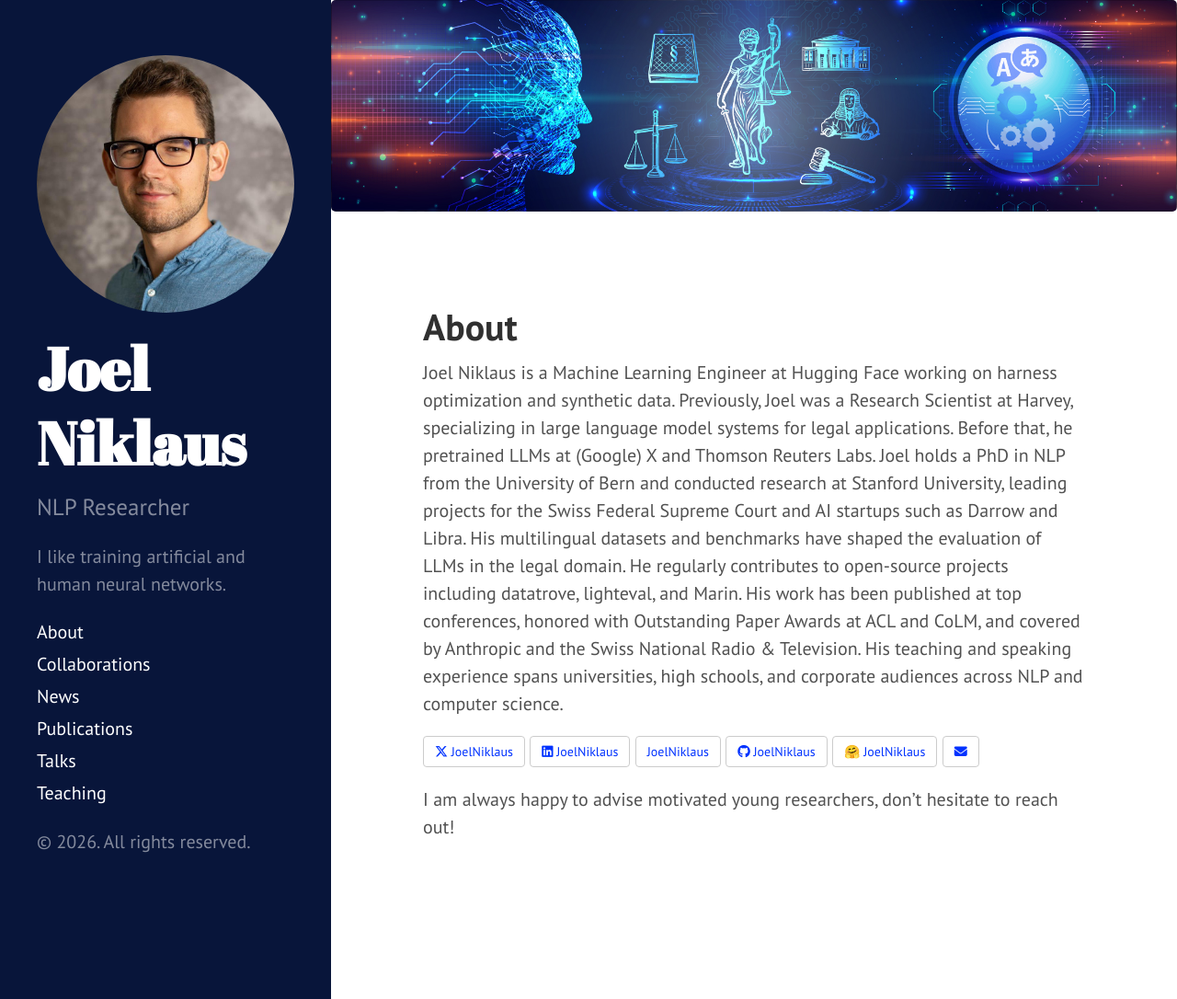
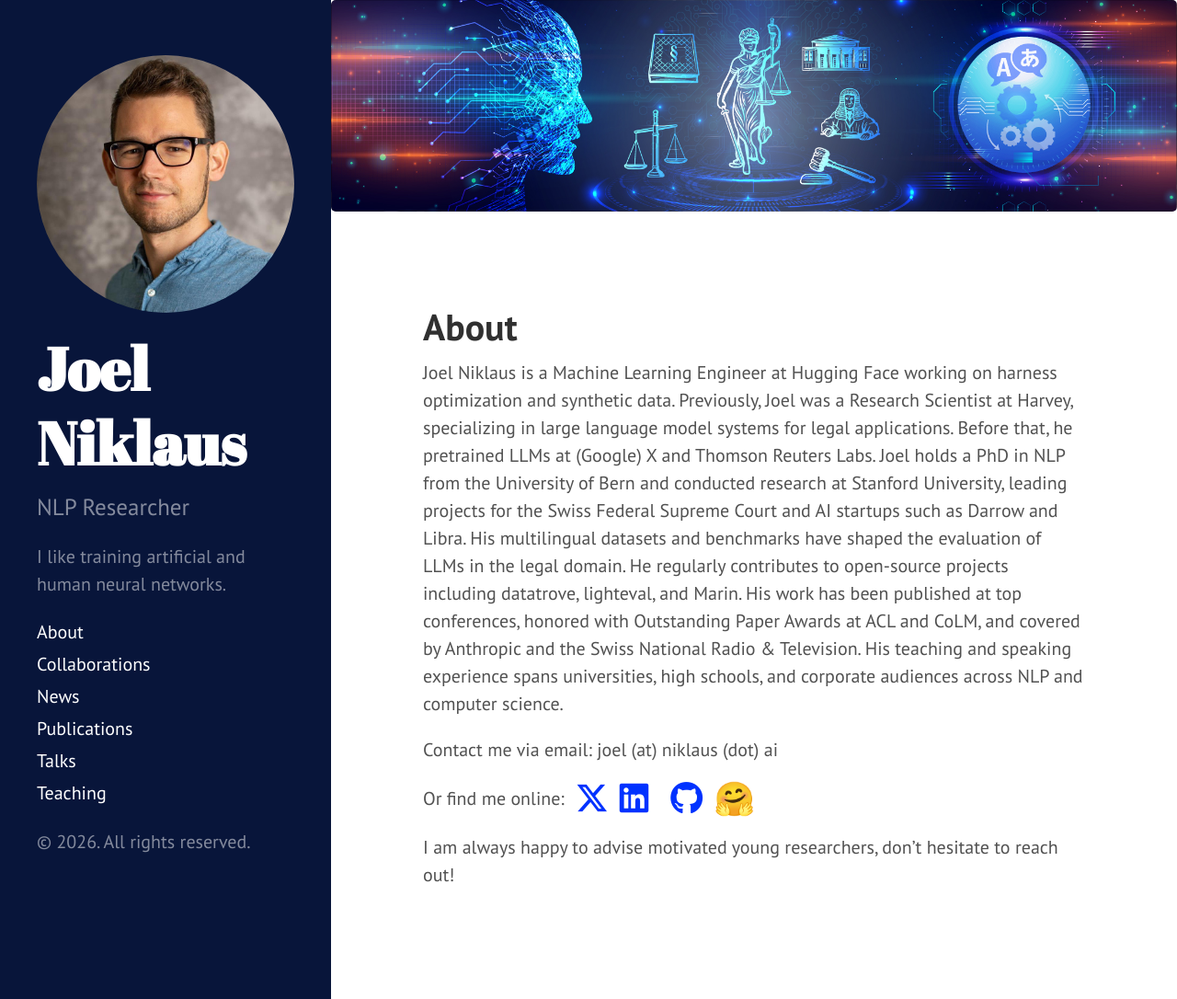
Before and after one commit to JoelNiklaus/joelniklaus.github.io, a Jekyll site: the page built from index.md, in a window 1280 px wide and 1086 px high. Shown: the whole window at 92% size. Built offline with Jekyll 4.4.1, drawn with Linux system fonts in a browser that asks for light colours; a style sheet for code colours, icons or effects is not loaded.

Commit message:
About: email as text, brand-coloured social icons

```diff
--- a/index.md
+++ b/index.md
@@ -11,12 +11,15 @@
 His teaching and speaking experience spans universities, high schools, and corporate audiences across NLP and computer science.
 
 
-<a href="https://x.com/joelniklaus" target="_blank" type="button" class="btn"><i class="fa-brands fa-x-twitter"></i> JoelNiklaus</a>
-<a href="https://www.linkedin.com/in/joelniklaus/" target="_blank" type="button" class="btn"><i class="fa-brands fa-linkedin"></i> JoelNiklaus</a>
-<a href="https://scholar.google.com/citations?user=qJ8iricAAAAJ&hl=de&oi=ao" target="_blank" type="button" class="btn"><i class="ai ai-google-scholar"></i> JoelNiklaus</a>
-<a href="https://github.com/JoelNiklaus" target="_blank" type="button" class="btn"><i class="fa-brands fa-github"></i> JoelNiklaus</a>
-<a href="https://huggingface.co/joelniklaus" target="_blank" type="button" class="btn">🤗 JoelNiklaus</a>
-<a href="mailto:joel@niklaus.ai" type="button" class="btn" title="Email" aria-label="Email"><i class="fa-solid fa-envelope"></i></a>
+Contact me via email: joel (at) niklaus (dot) ai
+
+<p class="social-row">Or find me online:
+<a href="https://x.com/joelniklaus" target="_blank" class="social x" title="X" aria-label="X"><i class="fa-brands fa-x-twitter"></i></a>
+<a href="https://www.linkedin.com/in/joelniklaus/" target="_blank" class="social linkedin" title="LinkedIn" aria-label="LinkedIn"><i class="fa-brands fa-linkedin"></i></a>
+<a href="https://scholar.google.com/citations?user=qJ8iricAAAAJ&hl=de&oi=ao" target="_blank" class="social scholar" title="Google Scholar" aria-label="Google Scholar"><i class="ai ai-google-scholar-square"></i></a>
+<a href="https://github.com/JoelNiklaus" target="_blank" class="social github" title="GitHub" aria-label="GitHub"><i class="fa-brands fa-github"></i></a>
+<a href="https://huggingface.co/joelniklaus" target="_blank" class="social hf" title="Hugging Face" aria-label="Hugging Face">🤗</a>
+</p>
 
 I am always happy to advise motivated young researchers, don't hesitate to reach out!
 
--- a/public/css/hyde.css
+++ b/public/css/hyde.css
@@ -272,3 +272,12 @@
 .theme-base-1a .related-posts li a:hover {
   color: #0032ff;
 }
+
+/* About page social icons in brand colours */
+.social-row { display: flex; align-items: center; flex-wrap: wrap; gap: .6rem; }
+.social-row a.social { font-size: 1.8rem; line-height: 1; text-decoration: none; transition: transform .15s ease; }
+.social-row a.social:hover { transform: translateY(-2px) scale(1.12); text-decoration: none; }
+.social.x { color: #000000; }
+.social.linkedin { color: #0A66C2; }
+.social.scholar { color: #4285F4; }
+.social.github { color: #181717; }
```
